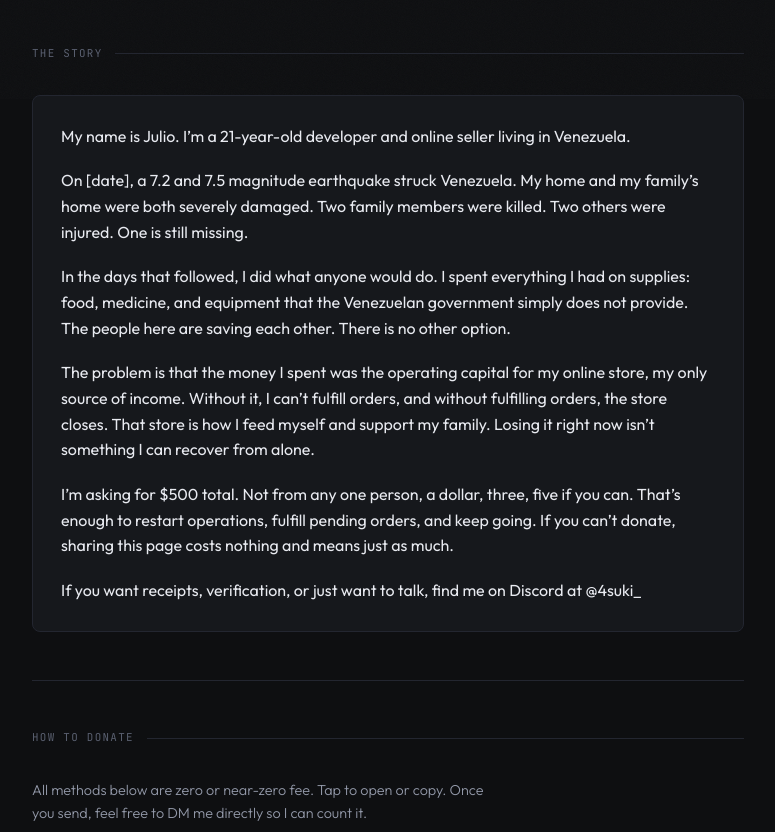
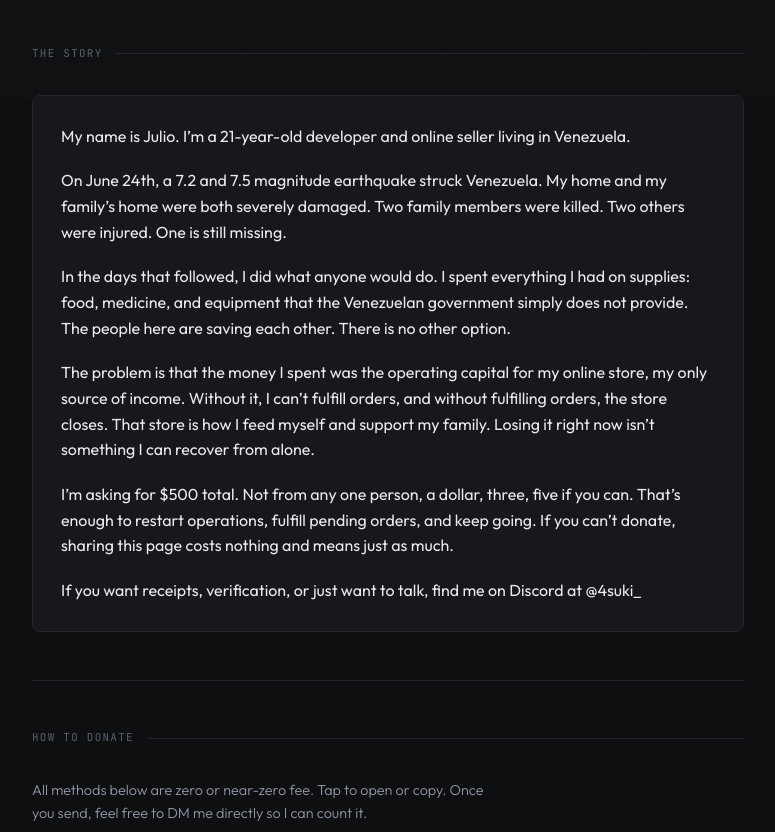
Before and after one commit to ashejsx/fundraiserquake, a plain HTML site: page index.html in a window 1280 px wide. Shown: the part 701-1533 px from the top of the page, without its empty margins (252-1027 px from the left). Drawn offline with Linux system fonts and the light colour scheme.

Commit message:
date fix

```diff
--- a/index.html
+++ b/index.html
@@ -591,7 +591,7 @@
       <div class="story-ph">
         My name is Julio. I’m a 21-year-old developer and online seller living in Venezuela.
       <span></span>
-      On [date], a 7.2 and 7.5 magnitude earthquake struck Venezuela. My home and my family’s home were both severely damaged. Two family members were killed. Two others were injured. One is still missing.
+      On June 24th, a 7.2 and 7.5 magnitude earthquake struck Venezuela. My home and my family’s home were both severely damaged. Two family members were killed. Two others were injured. One is still missing.
       <span></span>
       In the days that followed, I did what anyone would do. I spent everything I had on supplies: food, medicine, and equipment that the Venezuelan government simply does not provide. The people here are saving each other. There is no other option.
       <span></span>
```
